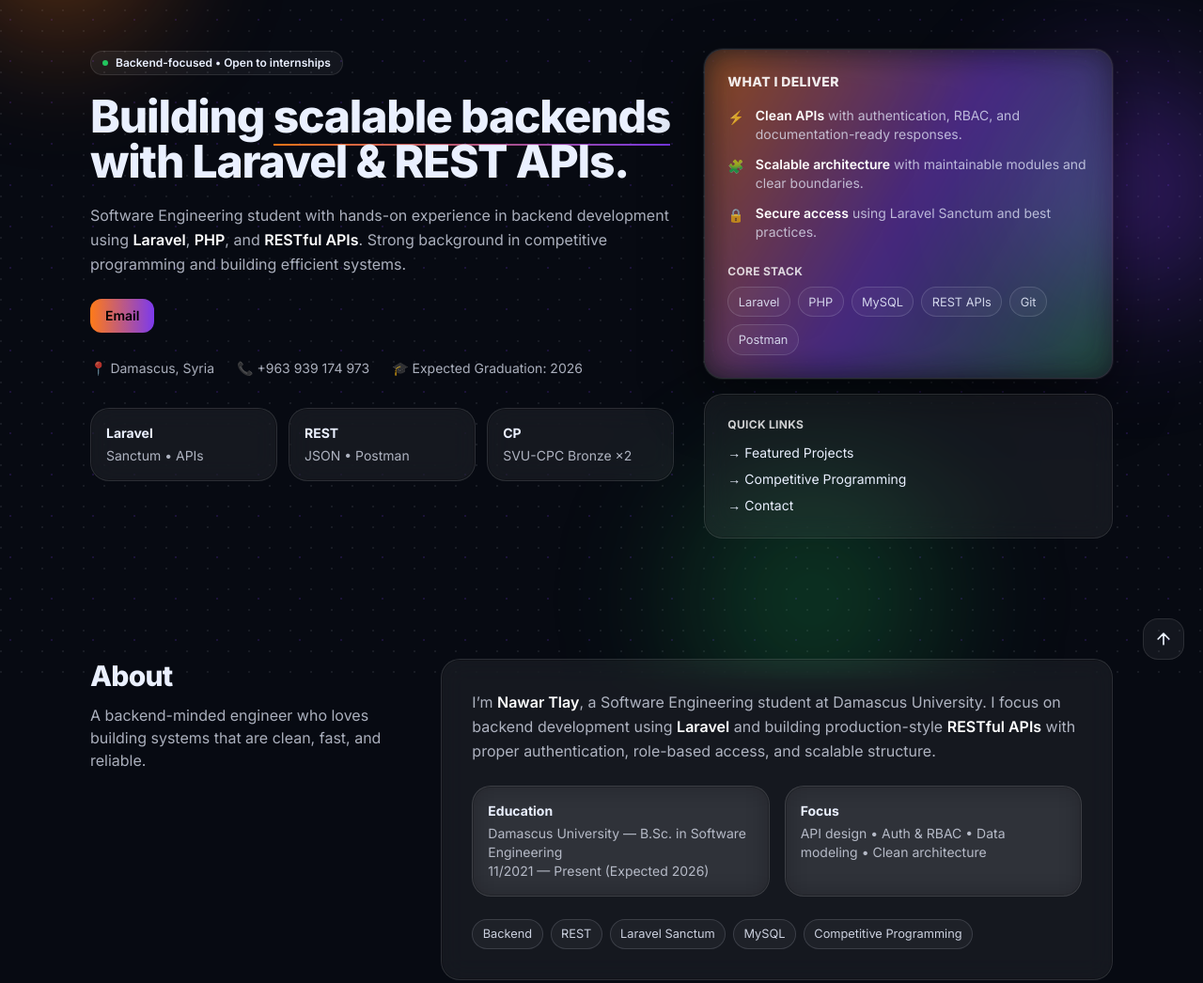
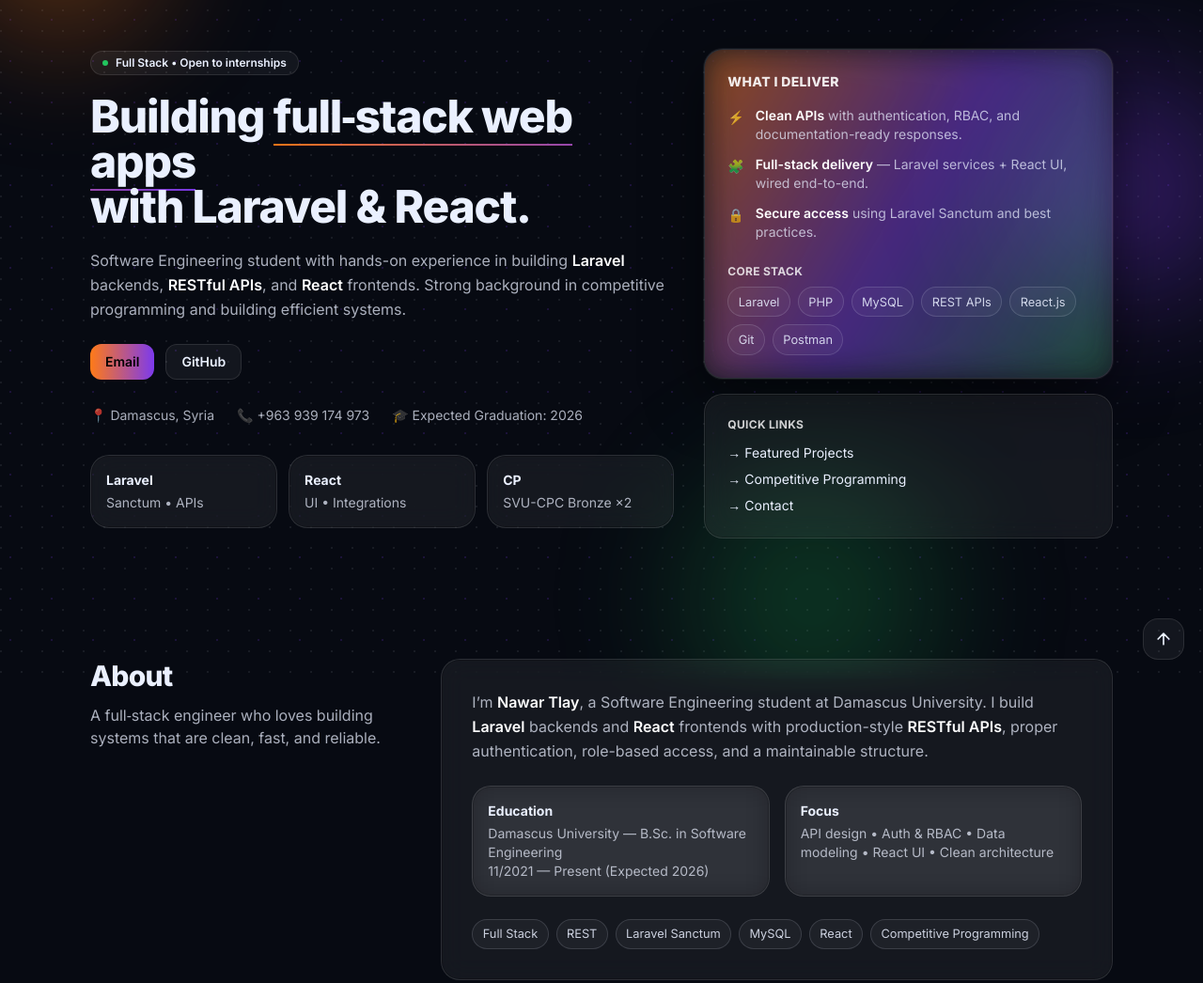
Before and after one commit to NawarTlay/Portfolio, a plain HTML site: page index.html in a window 1280 px wide. Shown: the part 78-1124 px from the top of the page at 94% size. Drawn offline with nearby package versions, Linux system fonts and the light colour scheme.

Commit message:
Update index.html

```diff
--- a/index.html
+++ b/index.html
@@ -3,8 +3,8 @@
 <head>
   <meta charset="UTF-8" />
   <meta name="viewport" content="width=device-width, initial-scale=1.0" />
-  <title>Nawar Tlay | Backend Engineer Portfolio</title>
-  <meta name="description" content="Nawar Tlay — Software Engineering student focused on Laravel, PHP, and REST APIs. Projects, skills, and competitive programming." />
+  <title>Nawar Tlay | Full Stack Engineer Portfolio</title>
+  <meta name="description" content="Nawar Tlay — Software Engineering student focused on Laravel, React, and REST APIs. Projects, skills, and competitive programming." />
 
   <!-- Tailwind (CDN) -->
   <script src="https://cdn.tailwindcss.com"></script>
@@ -166,17 +166,17 @@
         <div class="lg:col-span-7 reveal">
           <div class="inline-flex items-center gap-2 text-xs font-semibold px-3 py-1 rounded-full border border-white/10 bg-white/5">
             <span class="h-1.5 w-1.5 rounded-full" style="background: var(--accentC)"></span>
-            Backend-focused • Open to internships
+            Full Stack • Open to internships
           </div>
 
           <h1 class="mt-5 text-4xl sm:text-5xl font-extrabold tracking-tight leading-[1.05]">
-            Building <span class="u">scalable backends</span><br class="hidden sm:block" />
-            with Laravel & REST APIs.
+            Building <span class="u">full‑stack web apps</span><br class="hidden sm:block" />
+            with Laravel & React.
           </h1>
 
           <p class="mt-5 text-[color:var(--muted)] leading-relaxed">
-            Software Engineering student with hands-on experience in backend development using <span class="font-semibold text-white">Laravel</span>,
-            <span class="font-semibold text-white">PHP</span>, and <span class="font-semibold text-white">RESTful APIs</span>.
+            Software Engineering student with hands-on experience in building <span class="font-semibold text-white">Laravel</span> backends,
+            <span class="font-semibold text-white">RESTful APIs</span>, and <span class="font-semibold text-white">React</span> frontends.
             Strong background in competitive programming and building efficient systems.
           </p>
 
@@ -184,6 +184,11 @@
             <a href="mailto:tlynwar6@gmail.com" class="inline-flex items-center justify-center px-4 py-2 rounded-xl font-semibold text-sm text-black"
                style="background: linear-gradient(90deg, var(--accentA), var(--accentB));">
               Email
+            </a>
+
+            <a href="https://github.com/NawarTlay" target="_blank" rel="noreferrer"
+               class="inline-flex items-center justify-center px-4 py-2 rounded-xl border border-white/10 bg-white/5 hover:bg-white/10 transition text-sm font-semibold">
+              GitHub
             </a>
           </div>
 
@@ -199,8 +204,8 @@
               <p class="mt-1 text-[color:var(--muted)]">Sanctum • APIs</p>
             </div>
             <div class="card p-4">
-              <p class="font-bold">REST</p>
-              <p class="mt-1 text-[color:var(--muted)]">JSON • Postman</p>
+              <p class="font-bold">React</p>
+              <p class="mt-1 text-[color:var(--muted)]">UI • Integrations</p>
             </div>
             <div class="card p-4">
               <p class="font-bold">CP</p>
@@ -209,7 +214,7 @@
           </div>
         </div>
 
-        <!-- Right column: compact "stack + highlights" (no personal photo) -->
+        <!-- Right column -->
         <div class="lg:col-span-5 reveal">
           <div class="ring-gradient card p-6 shadow-glow">
             <h2 class="text-sm font-extrabold tracking-wide uppercase text-white/90">What I deliver</h2>
@@ -221,7 +226,7 @@
               </div>
               <div class="flex gap-3">
                 <span class="mt-0.5">🧩</span>
-                <p><span class="text-white font-semibold">Scalable architecture</span> with maintainable modules and clear boundaries.</p>
+                <p><span class="text-white font-semibold">Full-stack delivery</span> — Laravel services + React UI, wired end-to-end.</p>
               </div>
               <div class="flex gap-3">
                 <span class="mt-0.5">🔒</span>
@@ -236,6 +241,7 @@
                 <span class="tag">PHP</span>
                 <span class="tag">MySQL</span>
                 <span class="tag">REST APIs</span>
+                <span class="tag">React.js</span>
                 <span class="tag">Git</span>
                 <span class="tag">Postman</span>
               </div>
@@ -260,7 +266,7 @@
         <div class="lg:col-span-4 reveal">
           <h2 class="text-2xl sm:text-3xl font-extrabold tracking-tight">About</h2>
           <p class="mt-3 text-[color:var(--muted)]">
-            A backend-minded engineer who loves building systems that are clean, fast, and reliable.
+            A full‑stack engineer who loves building systems that are clean, fast, and reliable.
           </p>
         </div>
 
@@ -268,9 +274,9 @@
           <div class="card p-6 sm:p-8">
             <p class="text-[color:var(--muted)] leading-relaxed">
               I’m <span class="font-semibold text-white">Nawar Tlay</span>, a Software Engineering student at Damascus University.
-              I focus on backend development using <span class="font-semibold text-white">Laravel</span> and building
-              production-style <span class="font-semibold text-white">RESTful APIs</span> with proper authentication, role-based access,
-              and scalable structure.
+              I build <span class="font-semibold text-white">Laravel</span> backends and
+              <span class="font-semibold text-white">React</span> frontends with production-style <span class="font-semibold text-white">RESTful APIs</span>,
+              proper authentication, role-based access, and a maintainable structure.
             </p>
 
             <div class="mt-6 grid sm:grid-cols-2 gap-4 text-sm">
@@ -284,16 +290,17 @@
               <div class="card p-4">
                 <p class="font-bold">Focus</p>
                 <p class="mt-1 text-[color:var(--muted)]">
-                  API design • Auth & RBAC • Data modeling • Clean architecture
+                  API design • Auth & RBAC • Data modeling • React UI • Clean architecture
                 </p>
               </div>
             </div>
 
             <div class="mt-6 flex flex-wrap gap-2">
-              <span class="tag">Backend</span>
+              <span class="tag">Full Stack</span>
               <span class="tag">REST</span>
               <span class="tag">Laravel Sanctum</span>
               <span class="tag">MySQL</span>
+              <span class="tag">React</span>
               <span class="tag">Competitive Programming</span>
             </div>
           </div>
@@ -361,6 +368,10 @@
             Selected projects.
           </p>
         </div>
+        <a href="https://github.com/NawarTlay" target="_blank" rel="noreferrer"
+           class="hidden sm:inline-flex items-center justify-center px-4 py-2 rounded-xl border border-white/10 bg-white/5 hover:bg-white/10 transition text-sm font-semibold">
+          View GitHub
+        </a>
       </div>
 
       <!-- Filter chips -->
@@ -398,7 +409,6 @@
             <span class="tag">Stripe</span>
           </div>
 
-          <!-- Live link (only real link requested) -->
           <div class="mt-6 text-sm font-semibold">
             <a class="hover:underline" href="https://passmedarabia.com/" target="_blank" rel="noreferrer">Visit Passmed Arabia →</a>
           </div>
@@ -484,6 +494,13 @@
           </div>
         </article>
       </div>
+
+      <div class="mt-6 sm:hidden reveal">
+        <a href="https://github.com/NawarTlay" target="_blank" rel="noreferrer"
+           class="inline-flex w-full items-center justify-center px-4 py-2 rounded-xl border border-white/10 bg-white/5 hover:bg-white/10 transition text-sm font-semibold">
+          View GitHub
+        </a>
+      </div>
     </section>
 
     <!-- Competitive Programming -->
@@ -512,13 +529,14 @@
           <div class="lg:col-span-6">
             <h2 class="text-2xl sm:text-3xl font-extrabold tracking-tight">Let’s build something solid</h2>
             <p class="mt-3 text-[color:var(--muted)]">
-              I’m available for internships, backend roles, and freelance API work.
+              I’m available for internships, full‑stack roles, and freelance web/API work.
             </p>
 
             <div class="mt-6 grid gap-2 text-sm">
               <a class="hover:underline font-semibold" href="mailto:tlynwar6@gmail.com">tlynwar6@gmail.com</a>
               <span class="text-[color:var(--muted)]">Damascus, Syria</span>
               <span class="text-[color:var(--muted)]">+963 939 174 973</span>
+              <a class="hover:underline font-semibold" href="https://github.com/NawarTlay" target="_blank" rel="noreferrer">github.com/NawarTlay</a>
             </div>
 
             <div class="mt-6 flex flex-wrap gap-3">
```
